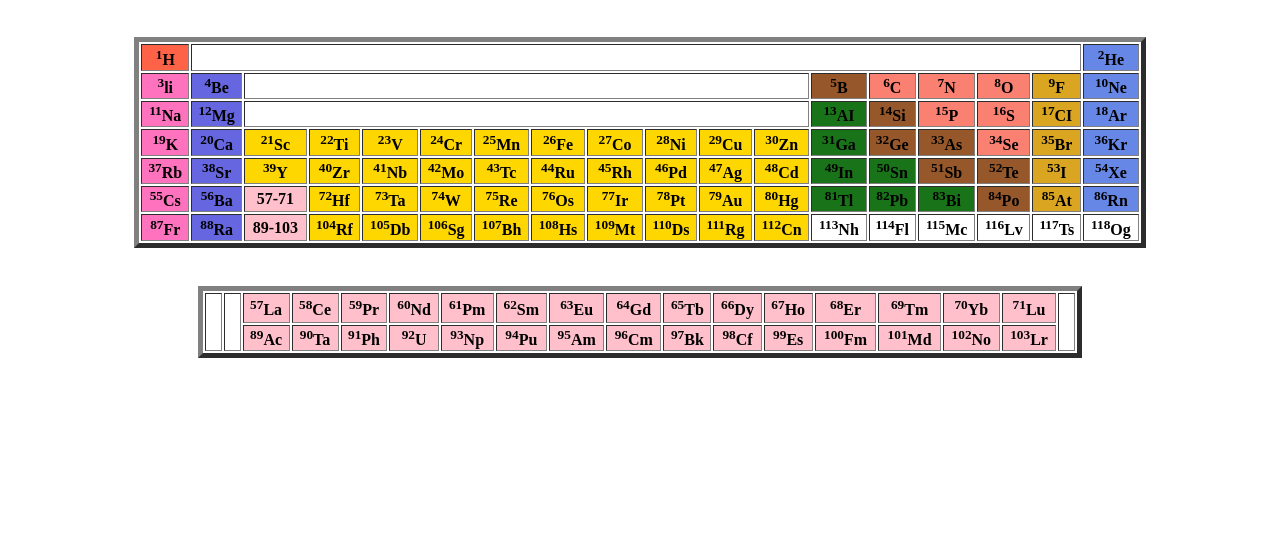
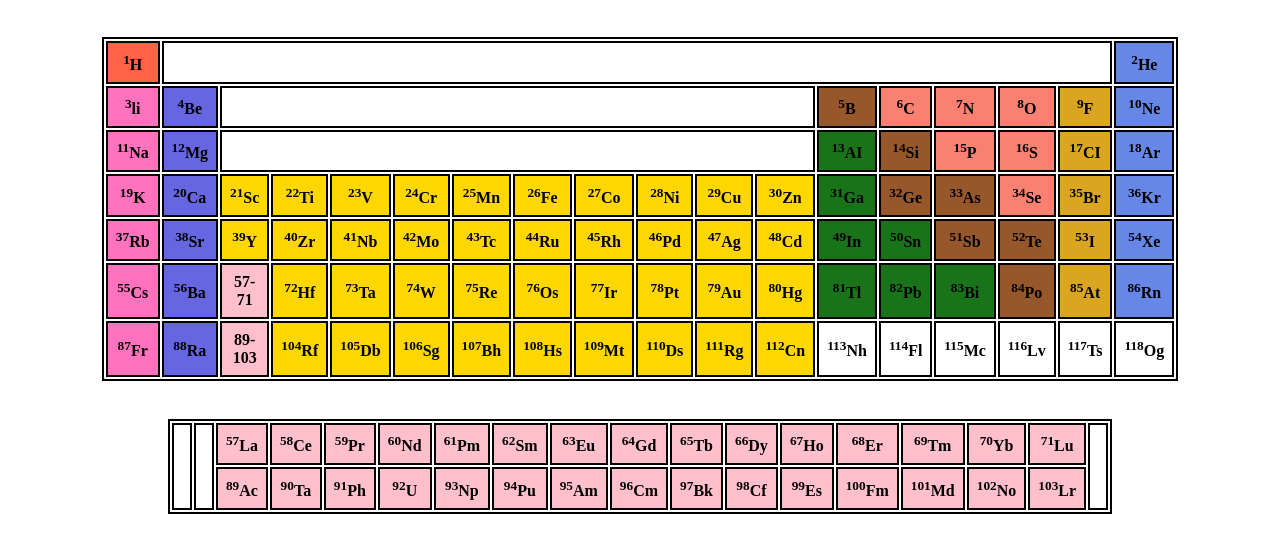
Before and after one commit to AbdulMoiz8994/PIAIC-HTML-CSS-Assisgmnet, a plain HTML site: page CssAssisgnment/chapter10.html in a window 1280 px wide. Shown: the part 112-664 px from the top of the page. Drawn offline with Linux system fonts and the light colour scheme.

Commit message:
add this last changing we made in css we gave to td tag border and padding to see bigger

```diff
--- a/CssAssisgnment/chapter10.html
+++ b/CssAssisgnment/chapter10.html
@@ -12,15 +12,20 @@
        .table1{
         width: 80%;
         margin: 20px auto;
-        border-width: 5px;
         text-align: center;
+        border: 2px solid black;
+
        }
        .table2{
-           height: 60px;
            width: 70%;
-           border-width: 5px;
            text-align: center;
+           border: 2px solid black;
        }
+       td{
+           padding: 8px;
+           border: 2px solid black;
+       }
+
        .orange{
          background-color:  rgb(255,99,71);
        }
```
